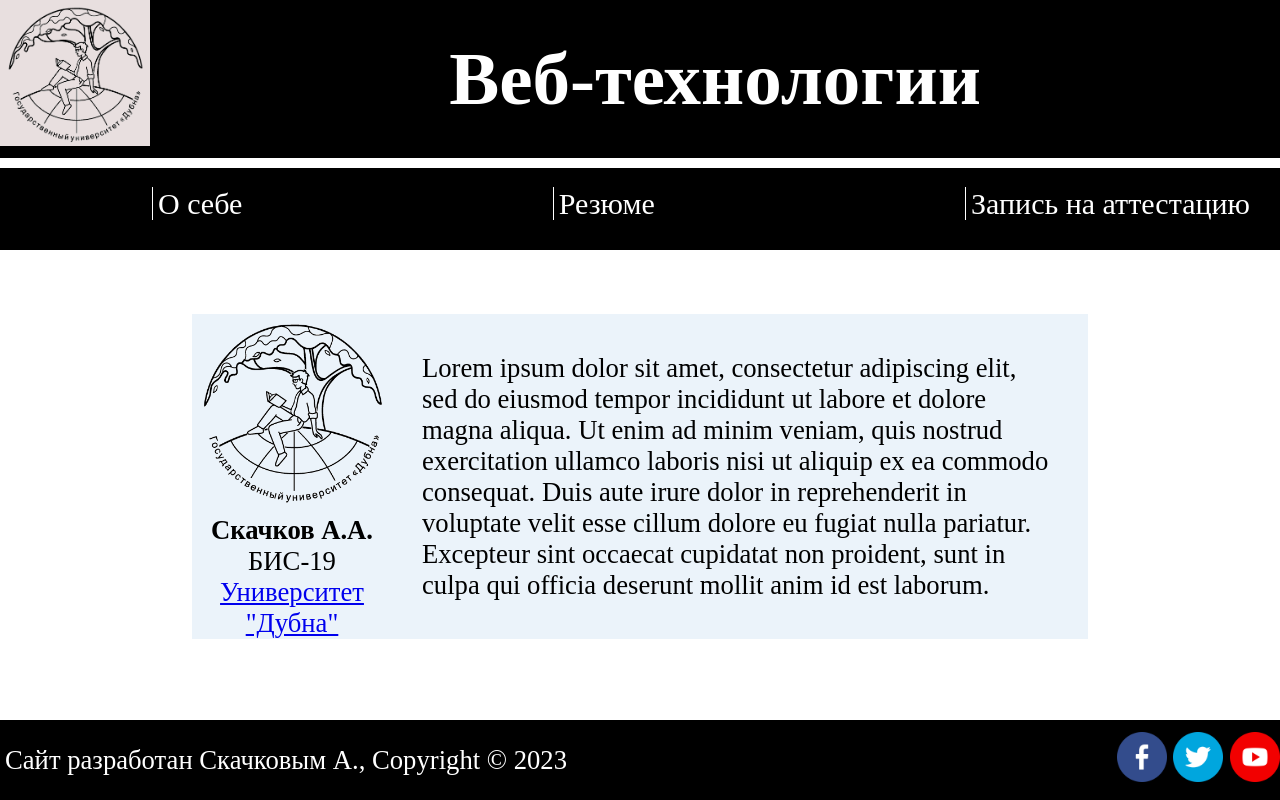
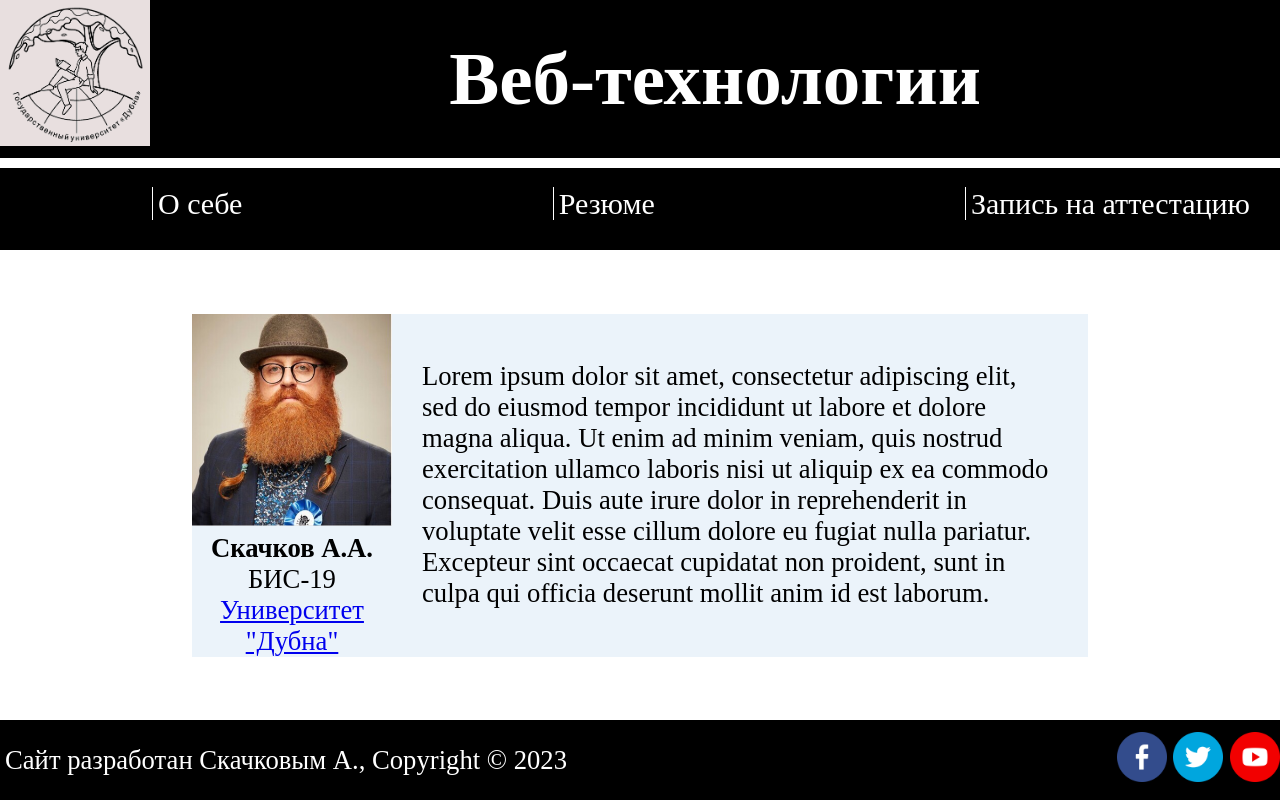
Before and after one commit to AlexDubna/AlexDubna.github.io, a plain HTML site: page index.html in a window 1280 px wide. Drawn offline with Linux system fonts and the light colour scheme.

Commit message:
Update index.html

```diff
--- a/index.html
+++ b/index.html
@@ -38,7 +38,7 @@
 
 <main class="row_70 lightblue">
 <div>
-    <p><img class="photo" src="img/logo.png"></p>
+    <p><img class="photo" src="img/photo.png"></p>
     <p class="center_p bold">Скачков А.А.</p>
     <p class="center_p">БИС-19</p>
     <p class="center_p"><a href="https://lms.uni-dubna.ru/">Университет "Дубна" </a></p>
```
